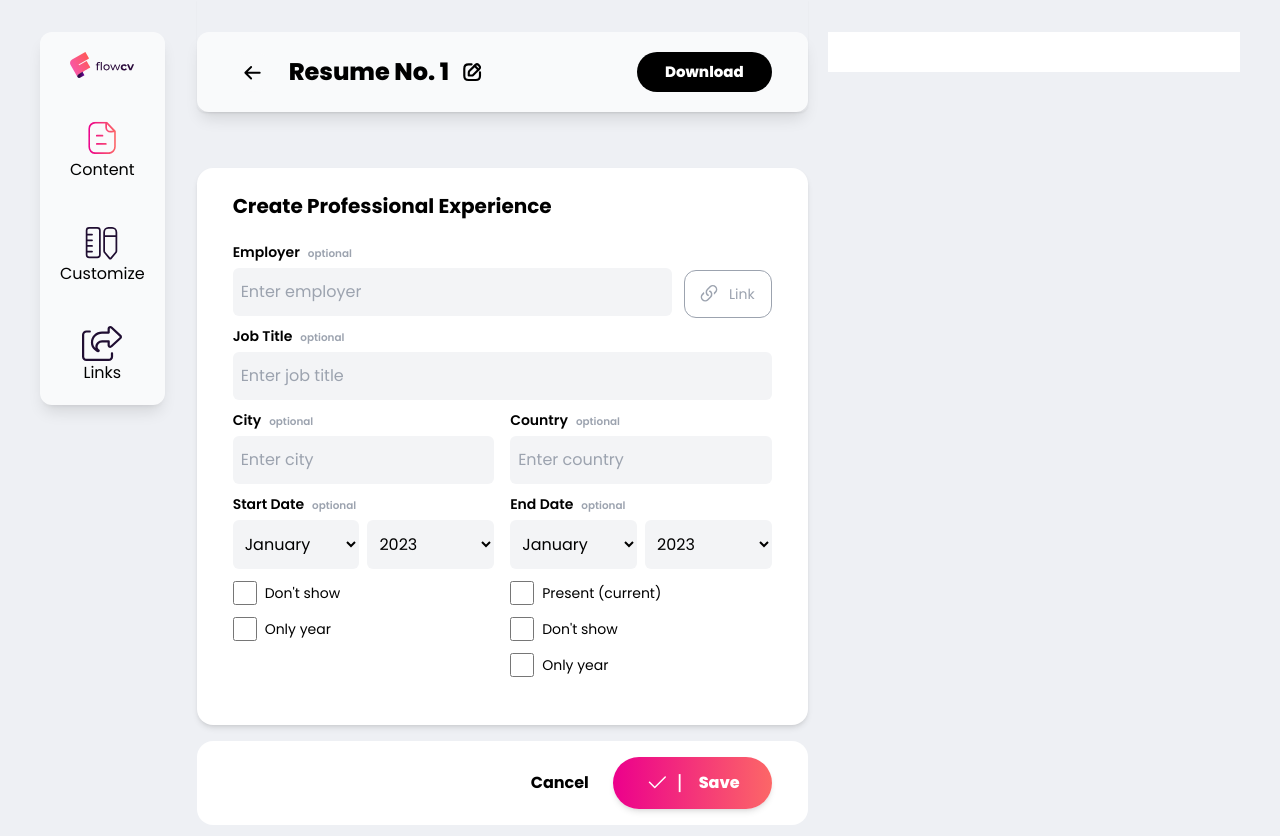
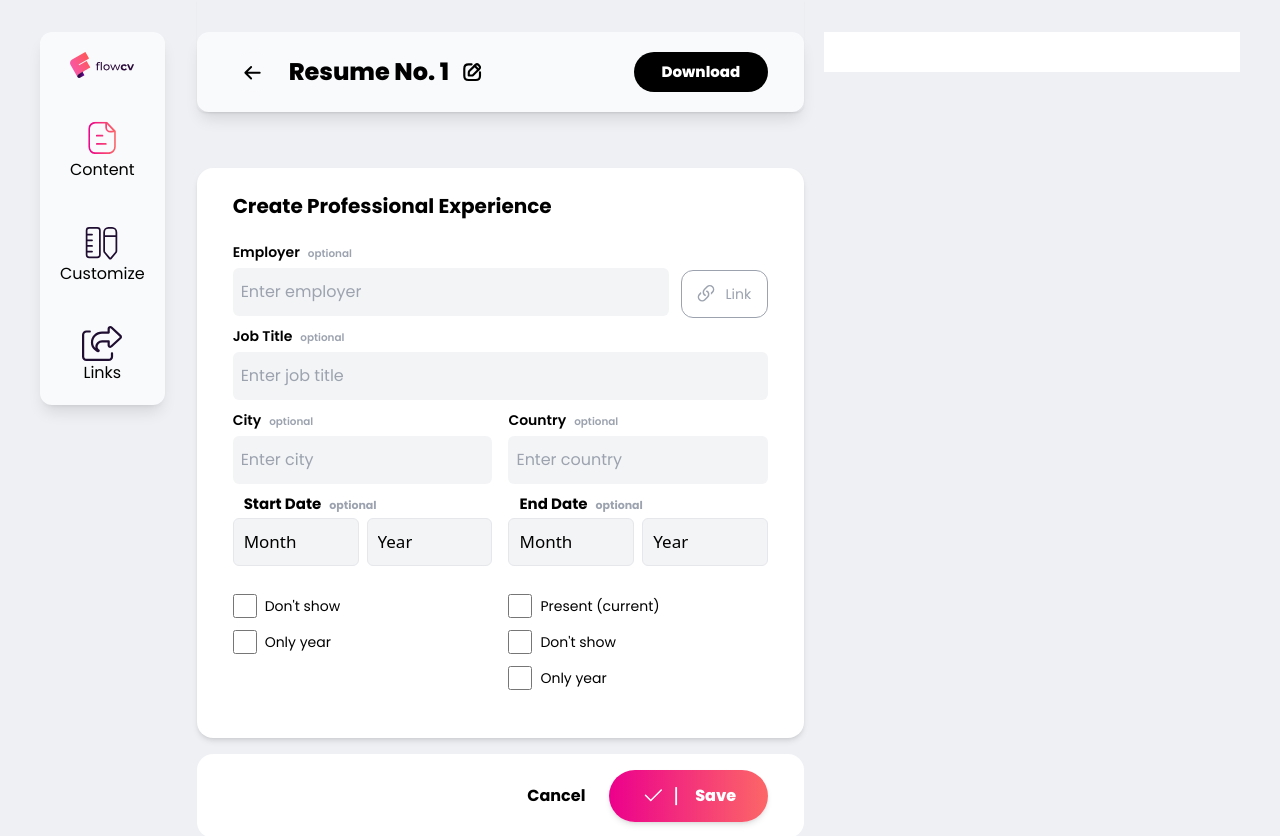
Before and after one commit to isharaman8/clone_flowcv, a Next.js app in the folder frontend/flowcv_client/: page /resume/create in a window 1280 px wide. Shown: the top 836 px of the page. Built offline with nearby package versions, Linux system fonts and the light colour scheme.

Commit message:
added date picker and ProfessionalExperience components. Fixed user page

```diff
--- a/frontend/flowcv_client/components/ResumeComponents/ProfessionalExpAndEducation.jsx
+++ b/frontend/flowcv_client/components/ResumeComponents/ProfessionalExpAndEducation.jsx
@@ -1,8 +1,29 @@
-import { MONTHS, YEARS } from "@utils/Constants";
-import React from "react";
+// THIRD PARTY IMPORTS
+import React, { useState } from "react";
 import { BsLink45Deg, BsCheck2 } from "react-icons/bs";
 
+// INNER IMPORTS
+import { MONTHS, YEARS } from "@utils/Constants";
+import DatePicker from "./minicomponents/DatePicker";
+
 const ProfessionalExperience = ({ setCurrentComponent, mainHeading, subOne, subTwo }) => {
+    const [popupOpen, setPopupOpen] = useState(null);
+    const [year, setYear] = useState({ startYear: null, endYear: null });
+    const [month, setMonth] = useState({ startMonth: null, endMonth: null });
+
+    const handleMonth = (e) => {
+        setMonth((p) => ({ ...p, ...e }));
+        setPopupOpen(false);
+    };
+    const handleYear = (e) => {
+        setYear((p) => ({ ...p, ...e }));
+        setPopupOpen(false);
+    };
+
+    const handlePopupOpen = (value) => {
+        setPopupOpen(value);
+    };
+
     return (
         <div className="w-full">
             <div className="bg-white shadow-md rounded-2xl w-full pt-6 pb-9 px-5 md:px-7 lg:px-9 relative max-w-full mt-4">
@@ -74,53 +95,27 @@ const ProfessionalExperience = ({ setCurrentComponent, mainHeading, subOne, subT
                             />
                         </div>
                     </div>
-                    <div className="flex w-full gap-4 justify-between">
-                        <div className="w-2/4">
-                            <label htmlFor="start" className="text-sm font-semibold">
-                                Start Date
-                            </label>
-                            <span className="text-[.65rem] pl-2 font-semibold text-gray-400">optional</span>
-                            <br />
-                            <div className="flex gap-2 justify-between">
-                                <select className="w-full px-2 py-3 rounded-md bg-gray-100 mt-1" name="month" id="month">
-                                    {MONTHS.map((c) => (
-                                        <option key={c} value={c}>
-                                            {c}
-                                        </option>
-                                    ))}
-                                </select>
-                                <select className="w-full px-2 py-3 rounded-md bg-gray-100 mt-1" name="year" id="year">
-                                    {YEARS.map((c) => (
-                                        <option key={c} value={c}>
-                                            {c}
-                                        </option>
-                                    ))}
-                                </select>
-                            </div>
-                        </div>
-                        <div className="w-2/4">
-                            <label htmlFor="country" className="text-sm font-semibold">
-                                End Date
-                            </label>
-                            <span className="text-[.65rem] pl-2 font-semibold text-gray-400">optional</span>
-                            <br />
-                            <div className="flex gap-2 justify-between">
-                                <select className="w-full px-2 py-3 rounded-md bg-gray-100 mt-1" name="month" id="month">
-                                    {MONTHS.map((c) => (
-                                        <option key={c} value={c}>
-                                            {c}
-                                        </option>
-                                    ))}
-                                </select>
-                                <select className="w-full px-2 py-3 rounded-md bg-gray-100 mt-1" name="year" id="year">
-                                    {YEARS.map((c) => (
-                                        <option key={c} value={c}>
-                                            {c}
-                                        </option>
-                                    ))}
-                                </select>
-                            </div>
-                        </div>
+                    <div className="relative grid grid-cols-1 justify-between gap-4 md:grid-cols-[48.5%_48.5%] md:gap-0">
+                        <DatePicker
+                            year={year.startYear}
+                            handleYear={handleYear}
+                            month={month.startMonth}
+                            handleMonth={handleMonth}
+                            popupOpen={popupOpen}
+                            handlePopupOpen={handlePopupOpen}
+                            mainHeading={"Start Date"}
+                            prefix="start"
+                        />
+                        <DatePicker
+                            year={year.endYear}
+                            handleYear={handleYear}
+                            month={month.endMonth}
+                            handleMonth={handleMonth}
+                            popupOpen={popupOpen}
+                            handlePopupOpen={handlePopupOpen}
+                            mainHeading={"End Date"}
+                            prefix="end"
+                        />
                     </div>
                     <div className="flex justify-between">
                         <div>
--- a/frontend/flowcv_client/components/ResumeComponents/Project.jsx
+++ b/frontend/flowcv_client/components/ResumeComponents/Project.jsx
@@ -5,11 +5,9 @@ import { _getYears } from "@utils/helpers";
 import DatePicker from "./minicomponents/DatePicker";
 
 const ProjectComponent = () => {
-    const [YEARS] = useState(_getYears());
-
     const [subTitle, setSubTitle] = useState("");
+    const [description, setDescription] = useState("");
     const [popupOpen, setPopupOpen] = useState(null);
-    const [description, setDescription] = useState("");
     const [year, setYear] = useState({ startYear: null, endYear: null });
     const [month, setMonth] = useState({ startMonth: null, endMonth: null });
 
@@ -20,6 +18,10 @@ const ProjectComponent = () => {
     const handleYear = (e) => {
         setYear((p) => ({ ...p, ...e }));
         setPopupOpen(false);
+    };
+
+    const handlePopupOpen = (value) => {
+        setPopupOpen(value);
     };
 
     const handleSubTitle = (e) => setSubTitle(e.target.value);
@@ -81,7 +83,7 @@ const ProjectComponent = () => {
                                 month={month.startMonth}
                                 handleMonth={handleMonth}
                                 popupOpen={popupOpen}
-                                handlePopupOpen={setPopupOpen}
+                                handlePopupOpen={handlePopupOpen}
                                 mainHeading={"Start Date"}
                                 prefix="start"
                             />
@@ -91,7 +93,7 @@ const ProjectComponent = () => {
                                 month={month.endMonth}
                                 handleMonth={handleMonth}
                                 popupOpen={popupOpen}
-                                handlePopupOpen={setPopupOpen}
+                                handlePopupOpen={handlePopupOpen}
                                 mainHeading={"End Date"}
                                 prefix="end"
                             />
--- a/frontend/flowcv_client/components/UserProfile/SideBar.jsx
+++ b/frontend/flowcv_client/components/UserProfile/SideBar.jsx
@@ -33,26 +33,17 @@ const SideBar = ({ setProfile }) => {
 
     const handleSubmit = (method) => {
         if (method === "change_email") {
-      if (
-        !changeEmail.email.trim().length ||
-        !changeEmail.password.trim().length
-      ) {
+            if (!changeEmail.email.trim().length || !changeEmail.password.trim().length) {
                 return alert("Email and password required");
             }
         }
 
         if (method === "change_password") {
-      if (
-        !changePassword.password.trim().length ||
-        !changePassword.newPassword.trim().length ||
-        !changePassword.cNewPassword.trim().length
-      ) {
+            if (!changePassword.password.trim().length || !changePassword.newPassword.trim().length || !changePassword.cNewPassword.trim().length) {
                 return alert("please enter password");
             }
 
-      if (
-        changePassword.newPassword.trim() !== changePassword.cNewPassword.trim()
-      ) {
+            if (changePassword.newPassword.trim() !== changePassword.cNewPassword.trim()) {
                 return alert("password do not match");
             }
         }
@@ -120,15 +111,11 @@ const SideBar = ({ setProfile }) => {
 
     return (
         <>
-      <main className="fixed top-0 w-screen h-screen z-[50000] flex">
-        <div className=" bg-[rgba(0,0,0,0.3)] w-[65%] h-full"></div>
-        <div className="w-[36rem] h-full float-right bg-[#ededf3] px-[2rem] py-[2rem] overflow-y-auto">
+            <main className="fixed top-0 right-0 h-screen z-[500] flex justify-stretch">
+                <div className="w-[36rem] h-full float-right bg-[#ededf3] px-[2rem] py-[2rem] overflow-y-scroll hidden-scroll">
                     <div className="flex justify-between">
                         <h1 className="text-[2.4rem] font-bold mb-4">Settings</h1>
-            <span
-              className="relative cursor-pointer"
-              onClick={() => setProfile(false)}
-            >
+                        <span className="relative cursor-pointer" onClick={() => setProfile(false)}>
                             <GrClose className="text-4xl" />
                         </span>
                     </div>
--- a/frontend/flowcv_client/package.json
+++ b/frontend/flowcv_client/package.json
@@ -27,6 +27,7 @@
     "tailwindcss": "3.3.2"
   },
   "devDependencies": {
-    "prettier": "^2.8.8"
+    "prettier": "^2.8.8",
+    "tailwind-scrollbar": "^3.0.4"
   }
 }
--- a/frontend/flowcv_client/styles/globals.css
+++ b/frontend/flowcv_client/styles/globals.css
@@ -44,9 +44,14 @@ body {
 }
 
 .gradient {
-  background: linear-gradient(
-    to right,
-    var(--gradient-from),
-    var(--gradient-to)
-  );
+    background: linear-gradient(to right, var(--gradient-from), var(--gradient-to));
 }
+
+.hidden-scroll {
+    scrollbar-width: none;
+}
+
+/* For webkit-based browsers */
+::-webkit-scrollbar {
+    width: 0.5em; /* Set a width to create a space for the scrollbar */
+}
--- a/frontend/flowcv_client/tailwind.config.js
+++ b/frontend/flowcv_client/tailwind.config.js
@@ -1,18 +1,13 @@
 /** @type {import('tailwindcss').Config} */
 module.exports = {
-  content: [
-    './pages/**/*.{js,ts,jsx,tsx,mdx}',
-    './components/**/*.{js,ts,jsx,tsx,mdx}',
-    './app/**/*.{js,ts,jsx,tsx,mdx}',
-  ],
-  theme: {
-    extend: {
-      backgroundImage: {
-        'gradient-radial': 'radial-gradient(var(--tw-gradient-stops))',
-        'gradient-conic':
-          'conic-gradient(from 180deg at 50% 50%, var(--tw-gradient-stops))',
-      },
+    content: ["./pages/**/*.{js,ts,jsx,tsx,mdx}", "./components/**/*.{js,ts,jsx,tsx,mdx}", "./app/**/*.{js,ts,jsx,tsx,mdx}"],
+    theme: {
+        extend: {
+            backgroundImage: {
+                "gradient-radial": "radial-gradient(var(--tw-gradient-stops))",
+                "gradient-conic": "conic-gradient(from 180deg at 50% 50%, var(--tw-gradient-stops))",
+            },
+        },
     },
-  },
-  plugins: [],
-}
+    plugins: [require("tailwind-scrollbar")],
+};
```
Also changed, not shown: 1 other file (tests, documents, lock files or other folders). Lines whose indentation alone changed are shown as unchanged.
